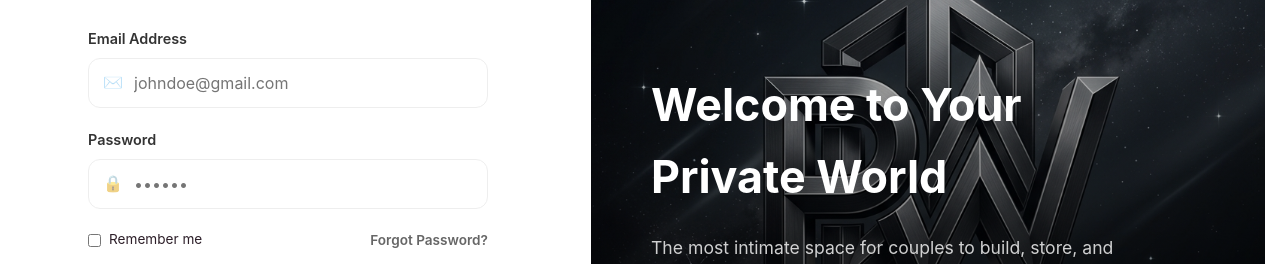
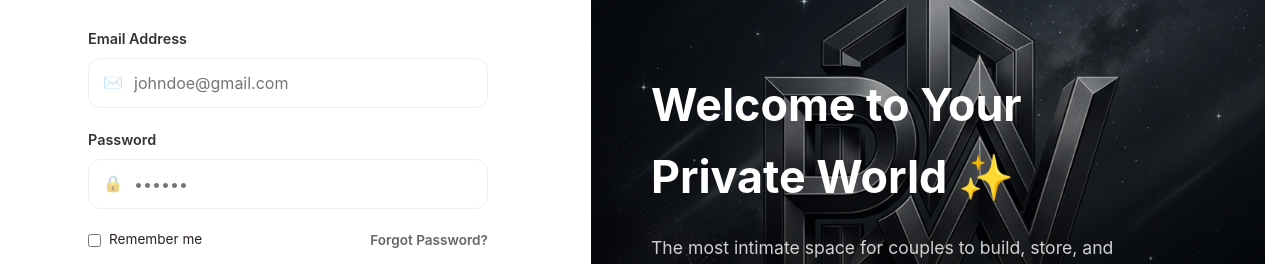
Before and after one commit to Lokendra40/Project-X, a React (Vite) app: page /#/login in a window 1280 px wide. Shown: the part 207-471 px from the top of the page. Built offline with nearby package versions, Linux system fonts and the light colour scheme; no server answers; the database is empty.

Commit message:
Force refresh of login visual and logos

```diff
--- a/src/pages/Auth/Login.jsx
+++ b/src/pages/Auth/Login.jsx
@@ -109,10 +109,11 @@ export default function Login() {
         </div>
       </div>
 
-      <div className="login-right-panel" style={{ backgroundImage: 'url("/assets/pw_login_hero.png")' }}>
+      <div className="login-right-panel" style={{ backgroundImage: 'url("./assets/pw_login_hero.png")' }}>
          <div className="hero-overlay">
             <div className="hero-content">
-               <h1 className="hero-tagline">Welcome to Your Private World</h1>
+               <h1 className="hero-tagline">Welcome to Your Private World ✨</h1>
+
                <p className="hero-desc">The most intimate space for couples to build, store, and relive their joint history through AI and memories.</p>
 
                <div className="feature-card">
```
